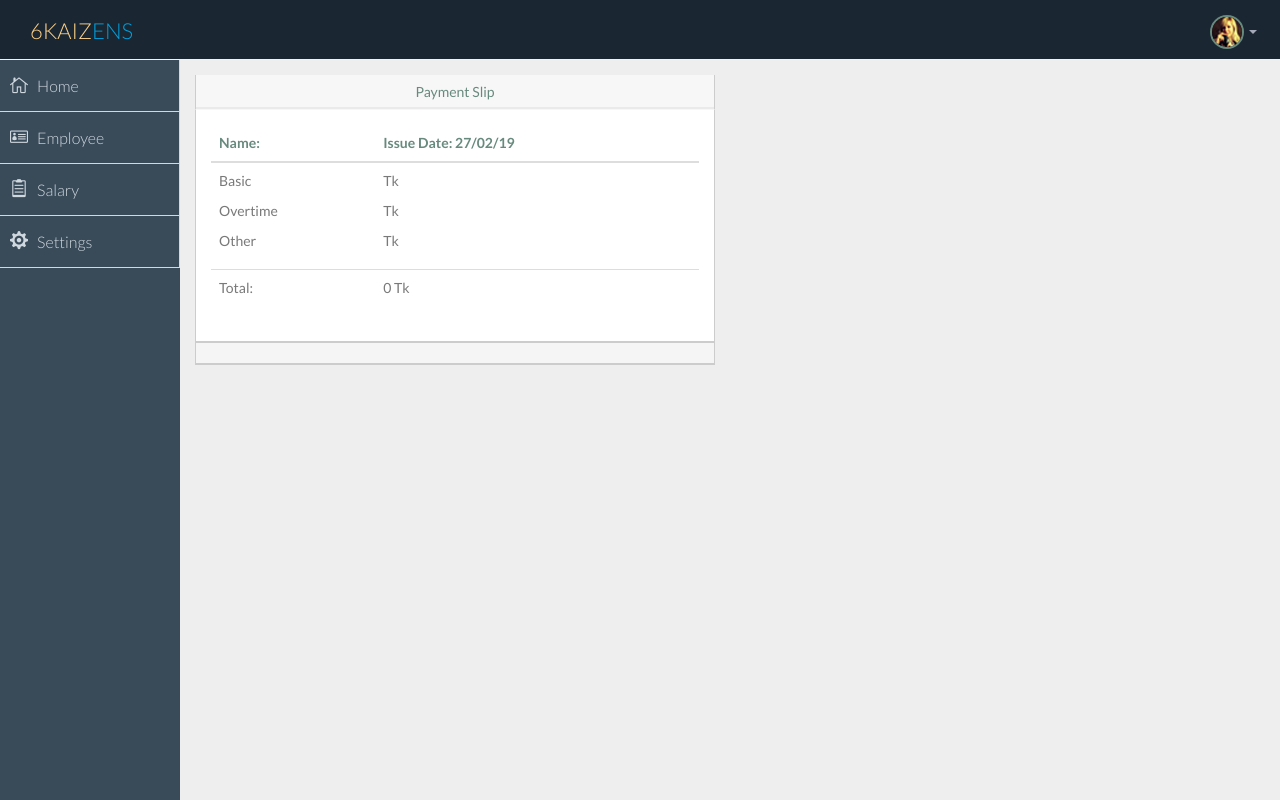
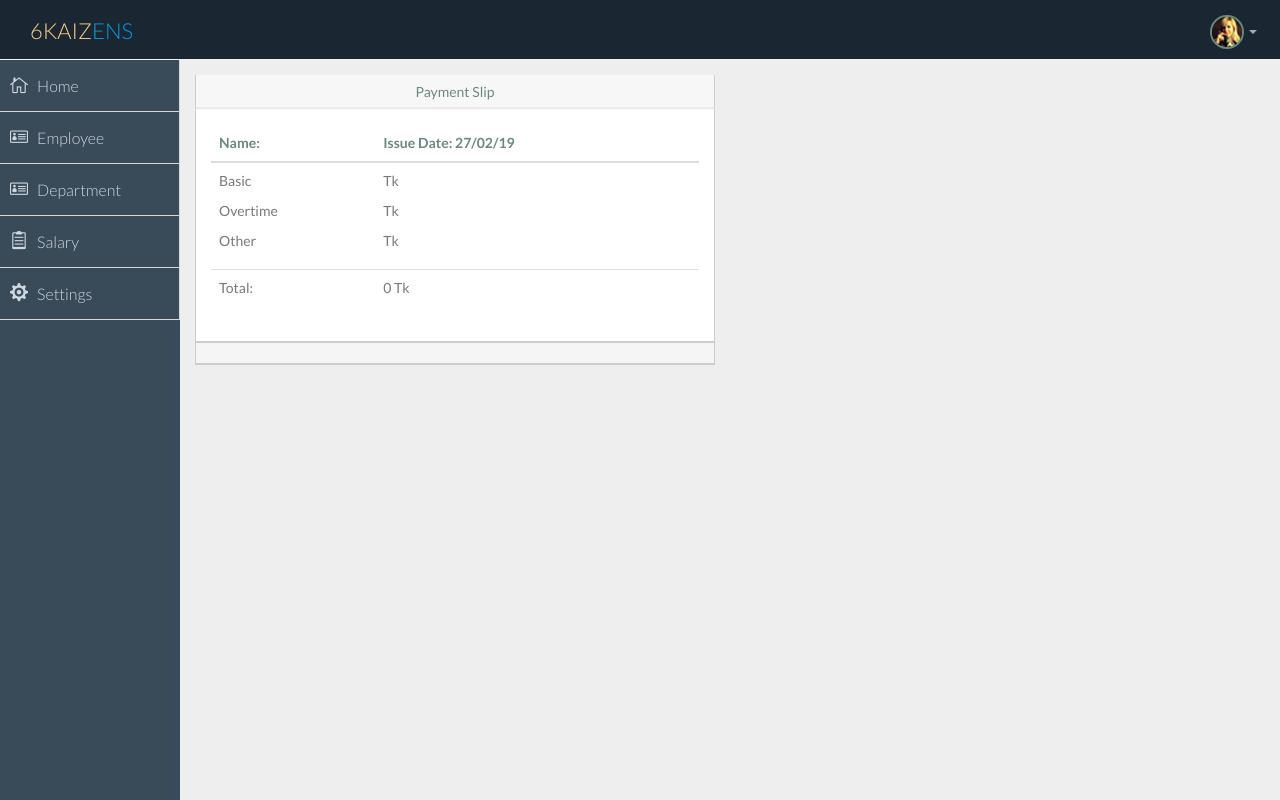
Before and after one commit to salarx/payroll, a CodeIgniter app: page /payroll/index.php/salary/slip/1 in a window 1280 px wide. Run offline with CodeIgniter, Linux system fonts and the light colour scheme; data comes from the database, SQL or seed files in the repository; some libraries are stand-ins or nearby versions.

Commit message:
added Department to Home Navbar

```diff
--- a/application/views/template/header.php
+++ b/application/views/template/header.php
@@ -109,6 +109,12 @@
                             <span>Employee</span>
                         </a>
                     </li>
+                    <li class="<?php if($title=='Department'){ echo 'active';}?>">
+                        <a href="<?php echo base_url(); ?>site/department.html">
+                            <i class="icon_id"></i>
+                            <span>Department</span>
+                        </a>
+                    </li>
                     <li class="<?php if($title=='Salary'){ echo 'active';}?>">
                         <a href="<?php echo base_url(); ?>site/salary.html">
                             <i class="icon_clipboard"></i>
```
